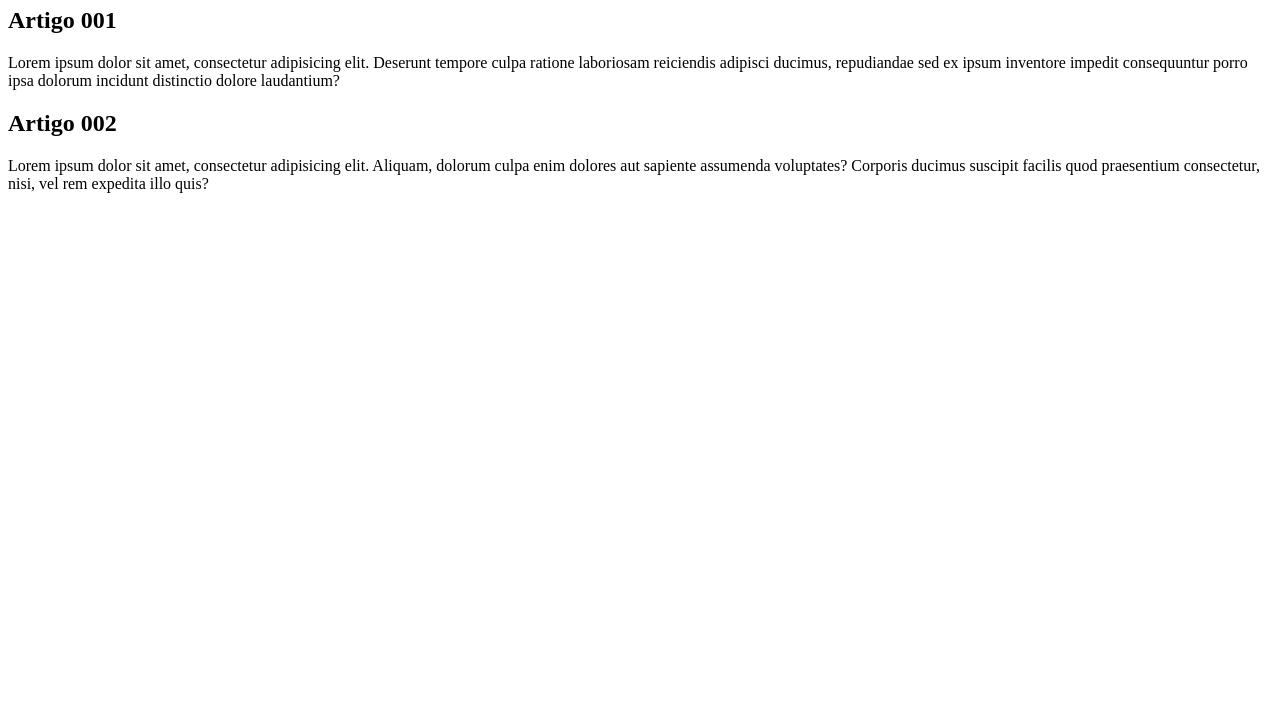
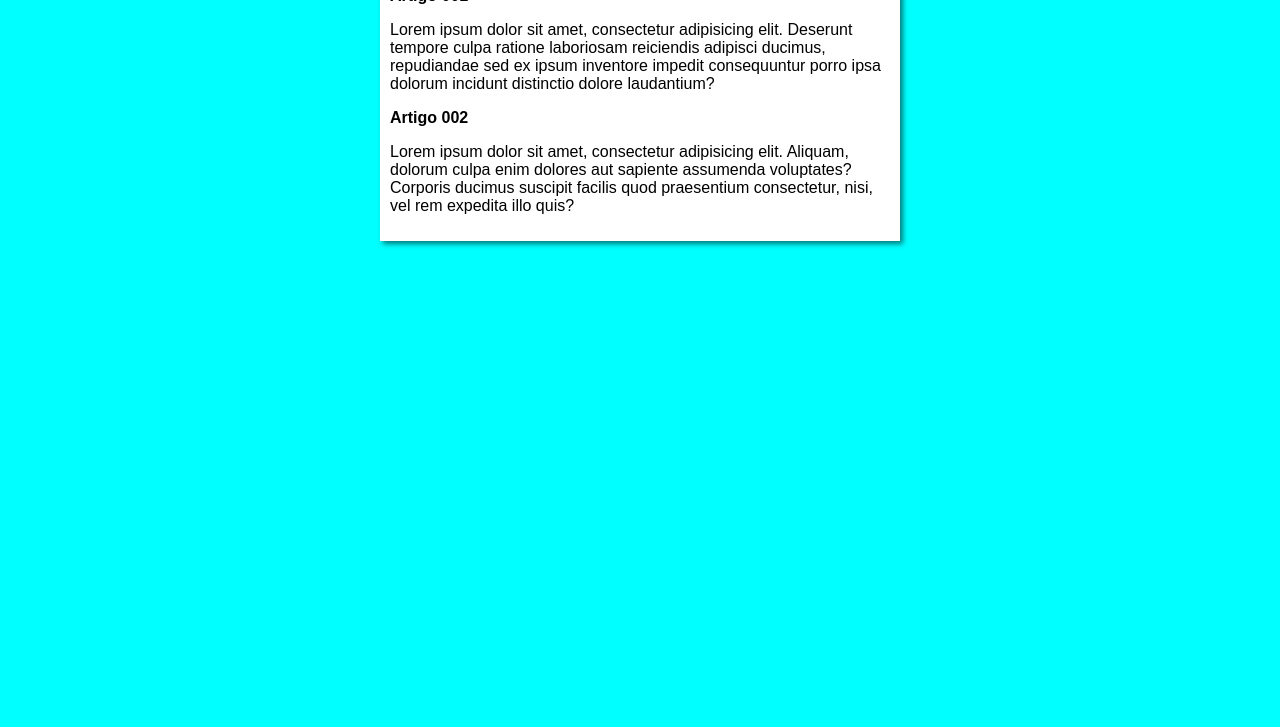
Before and after one commit to MarcosReisCarvalho/Using-Branches, a plain HTML site: page index.html in a window 1280 px wide. Shown: the part 73-800 px from the top of the page. Drawn offline with Linux system fonts and the light colour scheme.

Commit message:
Iniciei o design

```diff
--- a/index.html
+++ b/index.html
@@ -5,6 +5,7 @@
     <meta http-equiv="X-UA-Compatible" content="IE=edge">
     <meta name="viewport" content="width=device-width, initial-scale=1.0">
     <title>Branch</title>
+    <link rel="stylesheet" href="styles/style.css">
 </head>
 <body>
     <main>
--- /dev/null
+++ b/styles/style.css
@@ -0,0 +1,20 @@
+* {
+    font-family: Arial, Helvetica, sans-serif;
+    font-size: 16px;
+
+}
+
+body {
+    background-color: aqua;
+}
+
+main {
+    background-color: white;
+
+    width: 500px;
+
+    margin: auto;
+    padding: 10px;
+
+    box-shadow: 3px 3px 5px rgba(0, 0, 0, 0.514);
+}
```
